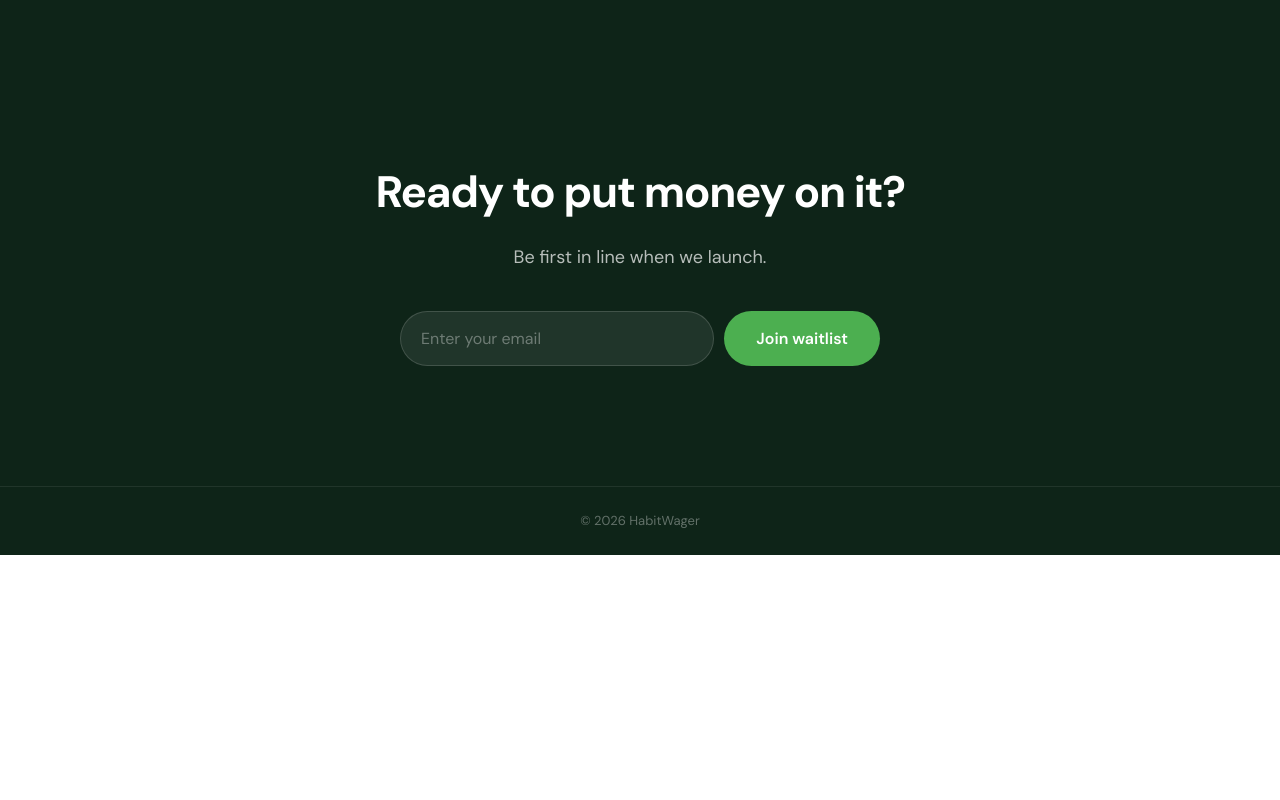
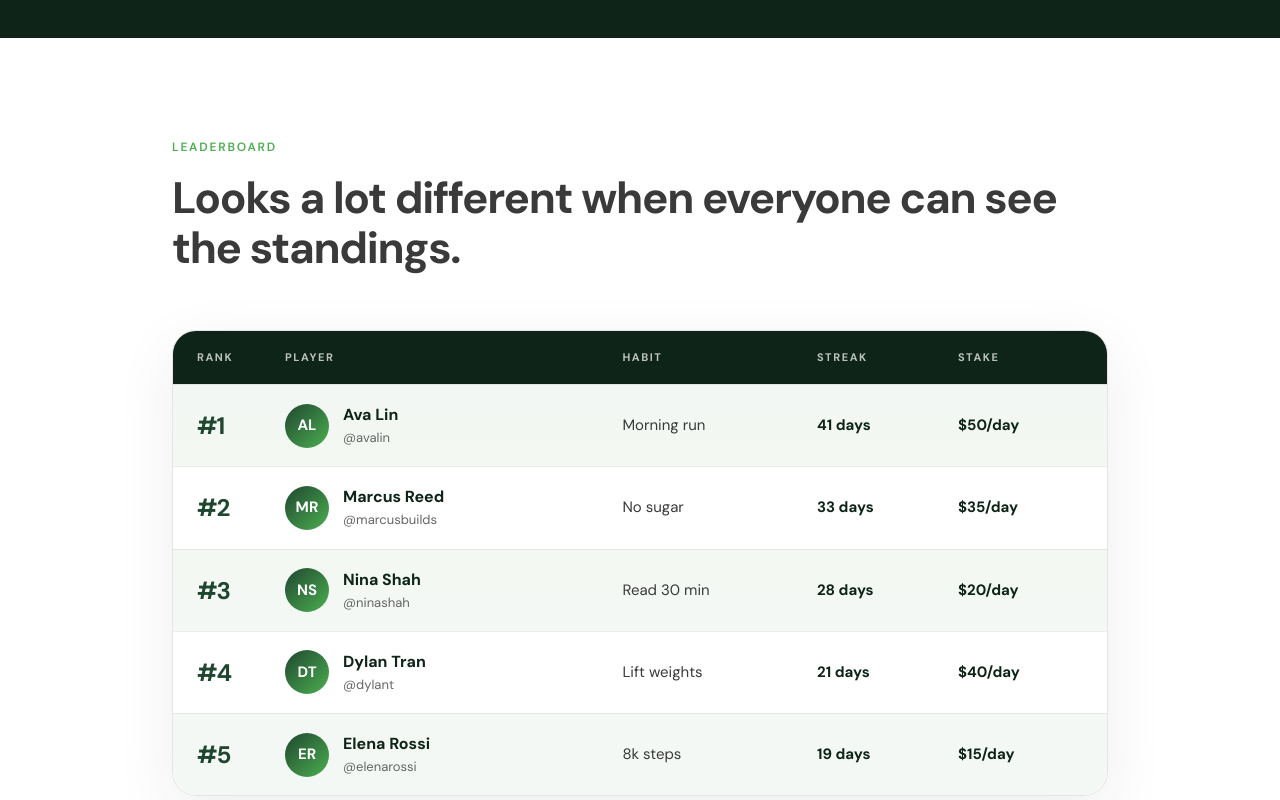
Before and after one commit to crixlet/habitwager, a website: page public/index.html in a window 1280 px wide. Shown: the part 2160-2960 px from the top of the page. Before the commit the page ends 2715 px from the top, so only its background shows below. Drawn offline with Linux system fonts and the light colour scheme.

Commit message:
Add sample leaderboard to landing page

```diff
--- a/public/index.html
+++ b/public/index.html
@@ -308,6 +308,88 @@ nav {
   color: var(--text-dim);
 }
 
+/* ── LEADERBOARD ── */
+.leaderboard-shell {
+  background: linear-gradient(180deg, #f4f8f3 0%, #ffffff 100%);
+  border: 1px solid var(--border);
+  border-radius: 24px;
+  overflow: hidden;
+  box-shadow: 0 18px 60px rgba(14,36,24,0.08);
+}
+.leaderboard-header,
+.leaderboard-row {
+  display: grid;
+  grid-template-columns: 72px minmax(0, 1.8fr) minmax(120px, 1fr) minmax(90px, 0.7fr) minmax(90px, 0.7fr);
+  gap: 16px;
+  align-items: center;
+  padding: 18px 24px;
+}
+.leaderboard-header {
+  background: var(--dark);
+  color: rgba(255,255,255,0.72);
+  font-size: 11px;
+  font-weight: 700;
+  letter-spacing: 0.14em;
+  text-transform: uppercase;
+}
+.leaderboard-row {
+  border-top: 1px solid rgba(14,36,24,0.08);
+  background: rgba(255,255,255,0.92);
+}
+.leaderboard-row:nth-child(even) {
+  background: rgba(244,248,243,0.92);
+}
+.leaderboard-rank {
+  font-size: 24px;
+  font-weight: 700;
+  letter-spacing: -0.04em;
+  color: var(--forest);
+}
+.leaderboard-person {
+  display: flex;
+  align-items: center;
+  gap: 14px;
+  min-width: 0;
+}
+.leaderboard-avatar {
+  width: 44px;
+  height: 44px;
+  border-radius: 50%;
+  background: linear-gradient(135deg, var(--forest), var(--leaf));
+  color: var(--white);
+  display: flex;
+  align-items: center;
+  justify-content: center;
+  font-size: 15px;
+  font-weight: 700;
+  flex: 0 0 auto;
+}
+.leaderboard-meta {
+  min-width: 0;
+}
+.leaderboard-name {
+  font-size: 16px;
+  font-weight: 700;
+  color: var(--dark);
+}
+.leaderboard-handle {
+  font-size: 13px;
+  color: var(--text-dim);
+  white-space: nowrap;
+  overflow: hidden;
+  text-overflow: ellipsis;
+}
+.leaderboard-habit,
+.leaderboard-streak,
+.leaderboard-stake {
+  font-size: 15px;
+  color: var(--text);
+}
+.leaderboard-streak strong,
+.leaderboard-stake strong {
+  color: var(--dark);
+}
+
 /* ── BOTTOM CTA ── */
 .bottom-cta {
   background: var(--dark);
@@ -348,6 +430,28 @@ footer {
   .stat-row { gap: 32px; }
   nav { padding: 14px 20px; }
   .bottom-cta { padding: 80px 20px; }
+  .leaderboard-header {
+    display: none;
+  }
+  .leaderboard-row {
+    grid-template-columns: 56px 1fr;
+    gap: 14px;
+    padding: 18px 18px 16px;
+  }
+  .leaderboard-person {
+    grid-column: 2;
+    grid-row: 1;
+  }
+  .leaderboard-rank {
+    grid-row: 1 / span 3;
+    align-self: start;
+  }
+  .leaderboard-habit,
+  .leaderboard-streak,
+  .leaderboard-stake {
+    grid-column: 2;
+    font-size: 14px;
+  }
 }
 </style>
 </head>
@@ -436,6 +540,91 @@ footer {
   </div>
 </section>
 
+<section class="section">
+  <div class="section-tag">Leaderboard</div>
+  <h2>Looks a lot different when everyone can see the standings.</h2>
+
+  <div class="leaderboard-shell" aria-label="Sample public leaderboard">
+    <div class="leaderboard-header">
+      <div>Rank</div>
+      <div>Player</div>
+      <div>Habit</div>
+      <div>Streak</div>
+      <div>Stake</div>
+    </div>
+
+    <div class="leaderboard-row">
+      <div class="leaderboard-rank">#1</div>
+      <div class="leaderboard-person">
+        <div class="leaderboard-avatar">AL</div>
+        <div class="leaderboard-meta">
+          <div class="leaderboard-name">Ava Lin</div>
+          <div class="leaderboard-handle">@avalin</div>
+        </div>
+      </div>
+      <div class="leaderboard-habit">Morning run</div>
+      <div class="leaderboard-streak"><strong>41 days</strong></div>
+      <div class="leaderboard-stake"><strong>$50/day</strong></div>
+    </div>
+
+    <div class="leaderboard-row">
+      <div class="leaderboard-rank">#2</div>
+      <div class="leaderboard-person">
+        <div class="leaderboard-avatar">MR</div>
+        <div class="leaderboard-meta">
+          <div class="leaderboard-name">Marcus Reed</div>
+          <div class="leaderboard-handle">@marcusbuilds</div>
+        </div>
+      </div>
+      <div class="leaderboard-habit">No sugar</div>
+      <div class="leaderboard-streak"><strong>33 days</strong></div>
+      <div class="leaderboard-stake"><strong>$35/day</strong></div>
+    </div>
+
+    <div class="leaderboard-row">
+      <div class="leaderboard-rank">#3</div>
+      <div class="leaderboard-person">
+        <div class="leaderboard-avatar">NS</div>
+        <div class="leaderboard-meta">
+          <div class="leaderboard-name">Nina Shah</div>
+          <div class="leaderboard-handle">@ninashah</div>
+        </div>
+      </div>
+      <div class="leaderboard-habit">Read 30 min</div>
+      <div class="leaderboard-streak"><strong>28 days</strong></div>
+      <div class="leaderboard-stake"><strong>$20/day</strong></div>
+    </div>
+
+    <div class="leaderboard-row">
+      <div class="leaderboard-rank">#4</div>
+      <div class="leaderboard-person">
+        <div class="leaderboard-avatar">DT</div>
+        <div class="leaderboard-meta">
+          <div class="leaderboard-name">Dylan Tran</div>
+          <div class="leaderboard-handle">@dylant</div>
+        </div>
+      </div>
+      <div class="leaderboard-habit">Lift weights</div>
+      <div class="leaderboard-streak"><strong>21 days</strong></div>
+      <div class="leaderboard-stake"><strong>$40/day</strong></div>
+    </div>
+
+    <div class="leaderboard-row">
+      <div class="leaderboard-rank">#5</div>
+      <div class="leaderboard-person">
+        <div class="leaderboard-avatar">ER</div>
+        <div class="leaderboard-meta">
+          <div class="leaderboard-name">Elena Rossi</div>
+          <div class="leaderboard-handle">@elenarossi</div>
+        </div>
+      </div>
+      <div class="leaderboard-habit">8k steps</div>
+      <div class="leaderboard-streak"><strong>19 days</strong></div>
+      <div class="leaderboard-stake"><strong>$15/day</strong></div>
+    </div>
+  </div>
+</section>
+
 <section class="bottom-cta">
   <h2>Ready to put money on it?</h2>
   <p>Be first in line when we launch.</p>
```
